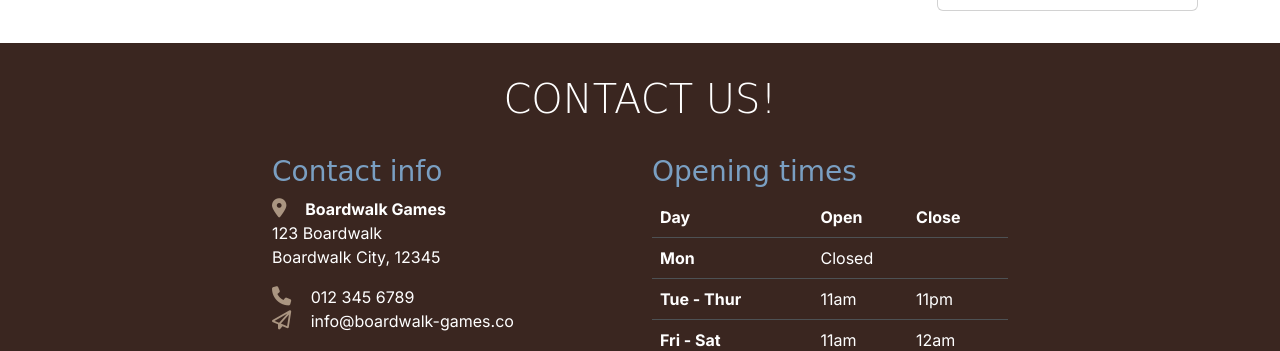
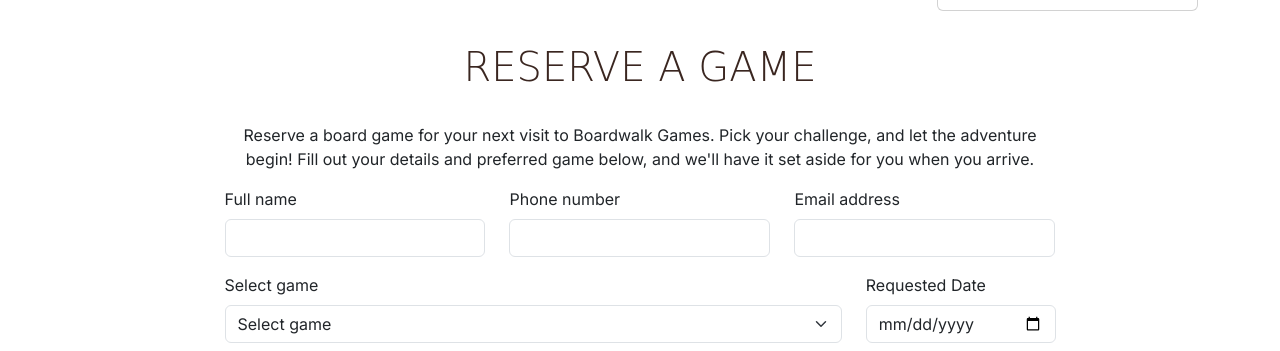
Before and after one commit to Gameringly/boardwalk-games, a plain HTML site: page game-library.html in a window 1280 px wide. Shown: the part 1643-1994 px from the top of the page. Drawn offline with nearby package versions, Linux system fonts and the light colour scheme; a web font is replaced by a local one.

Commit message:
add reserve game forum

```diff
--- a/game-library.html
+++ b/game-library.html
@@ -221,6 +221,52 @@
                 </div>
             </div>
         </section>
+        <!-- Reserve a game section -->
+         <section id="reserve-game" class="container section">
+            <div class="row">
+                <div class="col-9 mx-auto">
+                    <h2 class="display-6 text-center">Reserve a game</h2>
+                    <p class="text-center">Reserve a board game for your next visit to Boardwalk Games. Pick your challenge, and let the adventure begin! Fill out your details and preferred game below, and we'll have it set aside for you when you arrive.</p>
+                     <form action="success.html" method="GET">
+                        <div class="row">
+                            <div class="col-12 col-lg-4 mb-3">
+                                <label for="name" class="form-label">Full name</label>
+                                <input class="form-control" id="name" name="name" type="text" required>
+                            </div>
+                            <div class="col-12 col-lg-4 mb-3">
+                                <label for="phone" class="form-label">Phone number</label>
+                                <input class="form-control" id="phone" name="phone" type="number" required>
+                            </div>
+                            <div class="col-12 col-lg-4 mb-3">
+                                <label for="email" class="form-label">Email address</label>
+                                <input class="form-control" id="email" name="email" type="email" required>
+                            </div>
+
+                            <div class="col-12 col-lg-9 mb-3">
+                                <label for="game-type" class="form-label">Select game</label>
+                                <select id="game-type" class="form-select" name="game-type" required>
+                                    <option value="" selected>Select game</option>
+                                    <option value="Galaxy-Pioneers">Galaxy Pioneers</option>
+                                    <option value="Mystic-Woods">Mystic Woods</option>
+                                    <option value="Captain's-Gambit">Captain's Gambit</option>
+                                    <option value="Setters-of-Catan">Setters of Catan</option>
+                                    <option value="Monopoly">Monopoly</option>
+                                    <option value="Exploding-Kittens">Exploding Kittens</option>
+                                    <option value="Cluedo">Cluedo</option>
+                                </select>
+                            </div>
+                            <div class="col-12 col-lg-3 mb-3">
+                                <label for="date" class="form-label">Requested Date</label>
+                                <input class="form-control" type="date" id="date" name="date" required>
+                            </div>
+                        </div>
+                        <div class="text-end">
+                         <button type="submit" class="btn custom-button-outline" href="success.html">Submit</button>
+                        </div>
+                    </form>
+                </div>
+            </div>
+         </section>
     </main>
 
     <!-- footer / contact section -->
```
Also changed, not shown: booking.html (+1 -1 lines).
